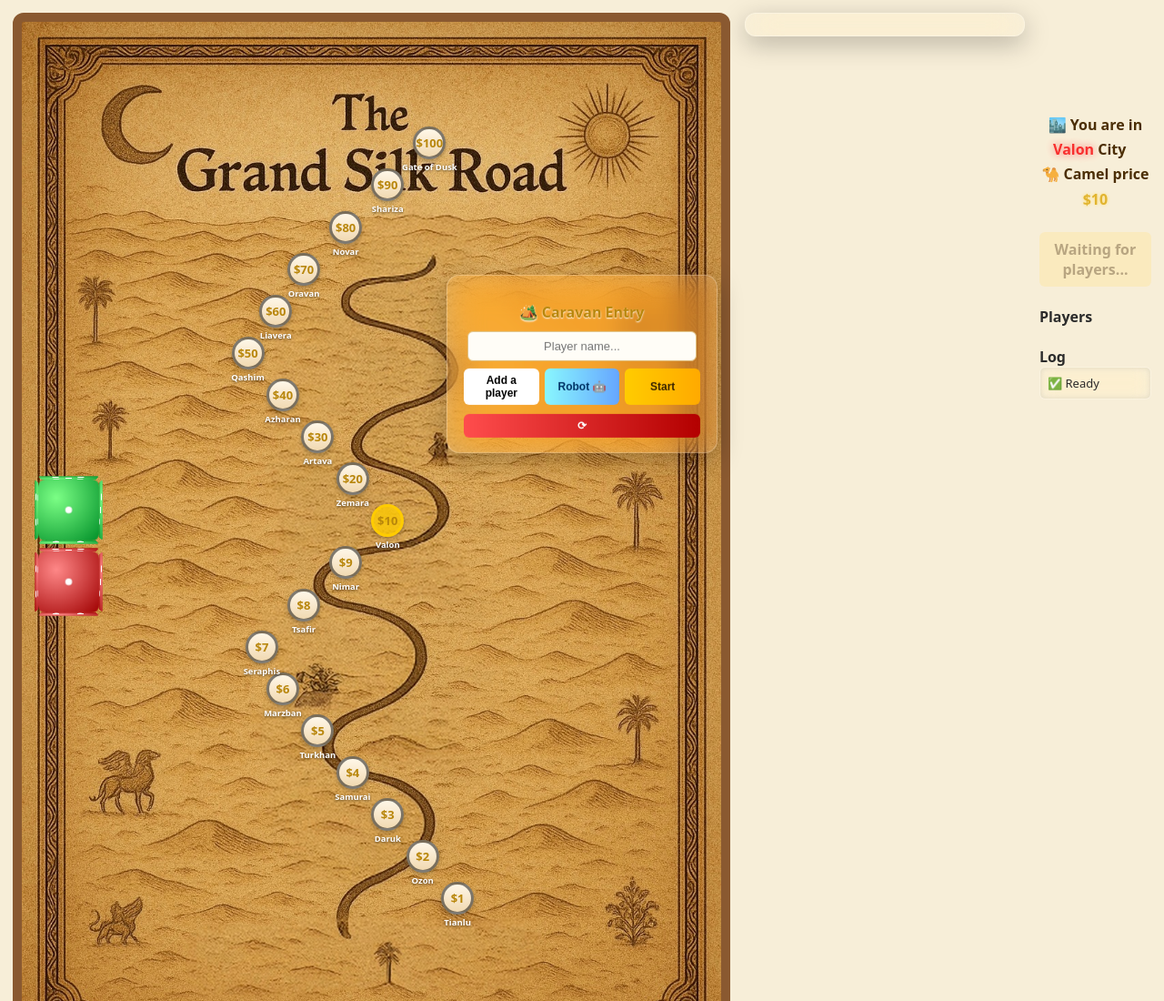
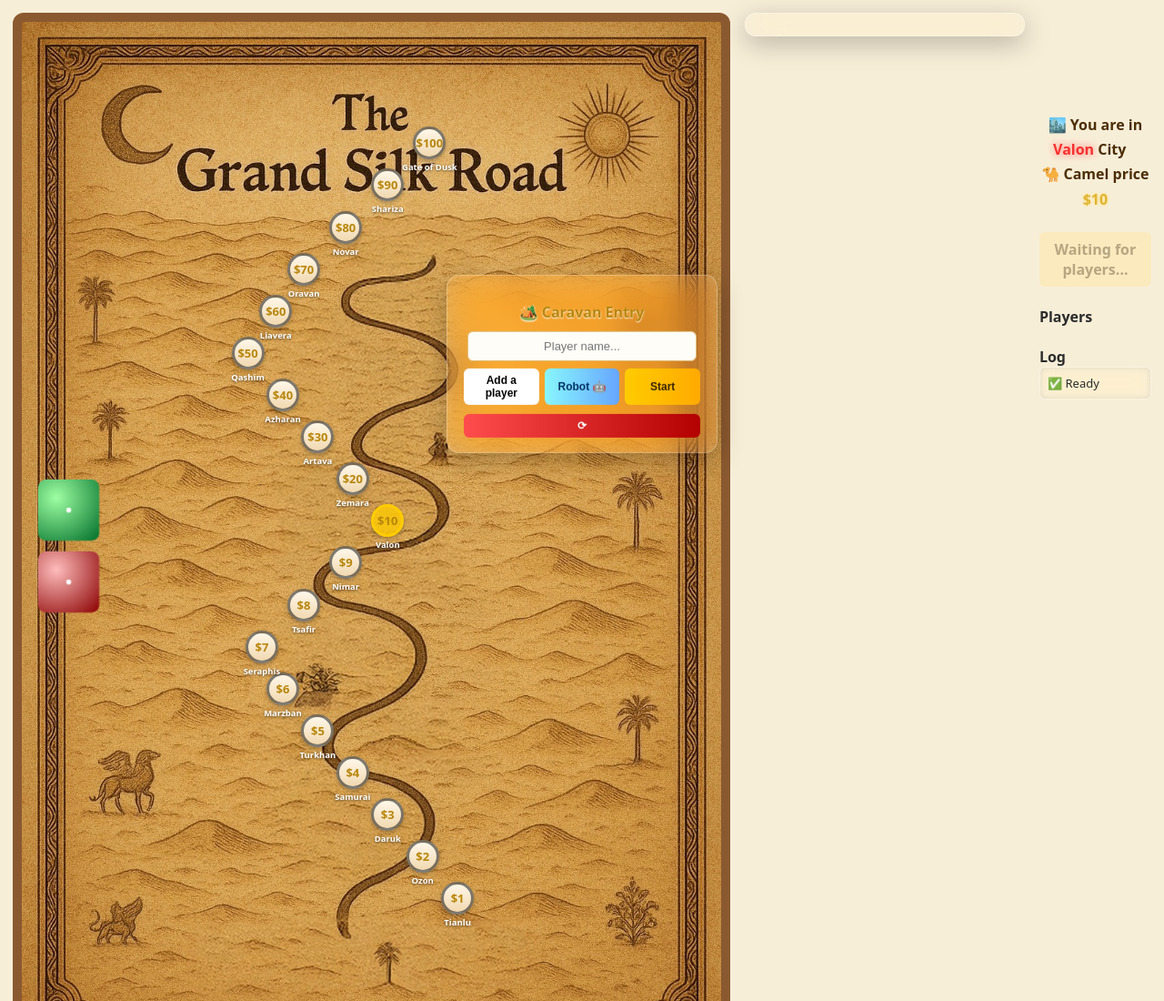
Before and after one commit to Mo31D/game, a plain HTML site: page index.html in a window 1280 px wide. Shown: the top 1100 px of the page at 91% size. Drawn offline with Linux system fonts and the light colour scheme; no server answers.

Commit message:
Add files via upload

```diff
--- a/dice3d.js
+++ b/dice3d.js
@@ -58,65 +58,90 @@ root.style.zIndex = "6000"; // يعلو فوق كل شيء آخر
   });
   }
 
-// === REPLACE: function createDie(color) { ... } ===
+// === REPLACE ENTIRE FUNCTION: function createDie(color) { ... } ===
 function createDie(color) {
+  // Wrapper (الـ container لكل وجه)
   const wrapper = document.createElement("div");
   wrapper.className = "dice3d-wrapper";
 
-  // ✅ حجم النرد يعتمد على عرض الخريطة وليس عرض الشاشة فقط
+  // حساب الحجم اعتمادًا على عرض الخريطة (أكثر ثباتًا من عرض الشاشة)
   const mapEl = document.querySelector(".map");
   const mapWidth = mapEl ? mapEl.getBoundingClientRect().width : window.innerWidth;
-  const diceSize = Math.round(Math.max(26, Math.min(88, mapWidth * 0.08)));
+  // معامل أصغر قليلاً للحفاظ على قابلية العرض على الهواتف الطولية
+  const diceSize = Math.round(Math.max(24, Math.min(84, mapWidth * 0.072)));
 
+  // خصائص التغليف والتصيير الثلاثي الأبعاد
   wrapper.style.width = `${diceSize}px`;
   wrapper.style.height = `${diceSize}px`;
-  wrapper.style.perspective = `${Math.max(400, diceSize * 8)}px`;
+  wrapper.style.perspective = `${Math.max(420, diceSize * 9)}px`;
   wrapper.style.position = "relative";
   wrapper.style.userSelect = "none";
+  wrapper.style.transformStyle = "preserve-3d";
+  wrapper.style.display = "inline-block";
+  wrapper.style.touchAction = "manipulation";
 
+  // المكعب (الحاوية الفعلية للوجوه)
   const cube = document.createElement("div");
   cube.className = "dice3d-cube";
   cube.style.width = "100%";
   cube.style.height = "100%";
   cube.style.position = "absolute";
+  cube.style.left = "0";
+  cube.style.top = "0";
   cube.style.transformStyle = "preserve-3d";
-  cube.style.transition = "transform 1.2s cubic-bezier(.2,.9,.2,1)";
+  cube.style.transition = "transform 1.1s cubic-bezier(.2,.9,.2,1)";
+  cube.style.willChange = "transform";
   cube.style.transform = "rotateX(0deg) rotateY(0deg)";
 
-  // ✅ تدرج لوني بدل اللون الفلات، بدون خطوط أو ظلال
-  const baseColor =
-    color === "green"
-      ? "radial-gradient(circle at 30% 30%, #7cff86, #008f28)"
-      : "radial-gradient(circle at 30% 30%, #ff8888, #a00000)";
+  // تدرج لوني لوجه المكعب (يحافظ على الإيحاء الثلاثي الأبعاد)
+  const baseColor = color === "green"
+    ? "radial-gradient(circle at 30% 30%, #9fffa3, #006f2a)"
+    : "radial-gradient(circle at 30% 30%, #ffbdbd, #8b0000)";
+
+  // نصف الحجم (يستخدم لتحريك الوجوه للخارج) — نصحح بمقدار طفيف offset لتفادي الفجوات
   const half = Math.round(diceSize / 2);
+  const offsetFix = 0.6; // مقدار تصحيح بسيط يقلل ظهور الشقوق
+  const translateZ = Math.max(1, half - offsetFix);
 
-  // ✅ حجم النقطة الديناميكي: يتراوح 2–8px حسب الحجم
-  const dotSize = Math.max(2, Math.min(8, Math.round(diceSize * 0.10)));
-  const dotOffset = Math.round(dotSize / 2);
+  // حجم النقطة: نطاق أصغر يناسب الهواتف (1.5px → 4.5px تقريبًا)
+  const dotSize = Math.max(1.5, Math.min(4.5, diceSize * 0.065));
+  const dotOffset = dotSize / 2;
 
-  for (let i = 1; i <= 6; i++) {
+  // Helper: create a face with correct visual settings
+  function makeFace(transformStr) {
     const face = document.createElement("div");
     face.className = "dice3d-face";
-    face.style.background = baseColor;
-    face.style.border = "none";             // 🔥 لا حدود
-    face.style.boxShadow = "none";          // 🔥 لا ظل
     face.style.width = "100%";
     face.style.height = "100%";
     face.style.position = "absolute";
-    face.style.display = "block";
-    face.style.borderRadius = Math.max(4, Math.round(diceSize * 0.12)) + "px";
-    face.style.boxSizing = "border-box";
+    face.style.left = "0";
+    face.style.top = "0";
+    face.style.background = baseColor;
+    face.style.border = "none";
+    face.style.boxShadow = "none";
+    face.style.borderRadius = `${Math.max(3, Math.round(diceSize * 0.11))}px`;
+    face.style.backfaceVisibility = "hidden"; // يمنع ظهور الحواف البعيدة
+    face.style.transformStyle = "preserve-3d";
+    face.style.overflow = "hidden";
+    face.style.webkitTransform = transformStr;
+    face.style.transform = transformStr;
+    return face;
+  }
 
-    switch (i) {
-      case 1: face.style.transform = `rotateY(0deg) translateZ(${half}px)`; break;
-      case 2: face.style.transform = `rotateY(180deg) translateZ(${half}px)`; break;
-      case 3: face.style.transform = `rotateY(90deg) translateZ(${half}px)`; break;
-      case 4: face.style.transform = `rotateY(-90deg) translateZ(${half}px)`; break;
-      case 5: face.style.transform = `rotateX(90deg) translateZ(${half}px)`; break;
-      case 6: face.style.transform = `rotateX(-90deg) translateZ(${half}px)`; break;
-    }
+  // Generate faces 1..6 with corrected translateZ
+  const faceTransforms = {
+    1: `rotateY(0deg) translateZ(${translateZ}px)`,
+    2: `rotateY(180deg) translateZ(${translateZ}px)`,
+    3: `rotateY(90deg) translateZ(${translateZ}px)`,
+    4: `rotateY(-90deg) translateZ(${translateZ}px)`,
+    5: `rotateX(90deg) translateZ(${translateZ}px)`,
+    6: `rotateX(-90deg) translateZ(${translateZ}px)`
+  };
 
-    // ✅ نقاط النرد (صغيرة وواضحة)
+  for (let i = 1; i <= 6; i++) {
+    const face = makeFace(faceTransforms[i]);
+
+    // dots positions per side (existing positions kept for visual balance)
     const dots = getDotsForSide(i);
     dots.forEach(([x, y]) => {
       const dot = document.createElement("div");
@@ -124,22 +149,24 @@ function createDie(color) {
       dot.style.width = `${dotSize}px`;
       dot.style.height = `${dotSize}px`;
       dot.style.borderRadius = "50%";
-      dot.style.background = "#fff";
+      dot.style.background = "#ffffff";
       dot.style.position = "absolute";
       dot.style.left = `calc(${x}% - ${dotOffset}px)`;
       dot.style.top = `calc(${y}% - ${dotOffset}px)`;
-      dot.style.boxShadow = "0 0 1px rgba(0,0,0,0.2)";
+      dot.style.boxShadow = "0 0 0.6px rgba(0,0,0,0.18)";
+      dot.style.pointerEvents = "none";
       face.appendChild(dot);
     });
 
     cube.appendChild(face);
   }
 
+  // Append and expose
   wrapper.appendChild(cube);
   wrapper._diceSize = diceSize;
+  wrapper._translateZ = translateZ;
   return { wrapper, cube };
 }
-
   function getDotsForSide(num) {
     const center = [[50, 50]];
     const diagTLBR = [[28, 28], [72, 72]];
--- a/silkroad-style.css
+++ b/silkroad-style.css
@@ -850,3 +850,22 @@ th { background: #fbfbfb; font-weight: 600; }
 .dice3d-wrapper:hover .dice3d-dot {
   transform: scale(1.15);
 }
+
+/* Dice 3D: ensure faces hide backface and have no border */
+.dice3d-wrapper { -webkit-transform-style: preserve-3d; transform-style: preserve-3d; }
+.dice3d-cube { transform-style: preserve-3d; -webkit-transform-style: preserve-3d; }
+.dice3d-face {
+  box-sizing: border-box;
+  -webkit-backface-visibility: hidden;
+  backface-visibility: hidden;
+  border: none !important;
+  box-shadow: none !important;
+}
+
+/* dots minor transitions */
+.dice3d-dot { transition: transform .12s ease; }
+.dice3d-wrapper:active .dice3d-dot,
+.dice3d-wrapper:hover .dice3d-dot { transform: scale(1.08); }
+
+/* clamp wrapper max visual size to avoid overflow on tiny screens */
+.dice3d-wrapper { max-width: 84px; max-height: 84px; }
```
